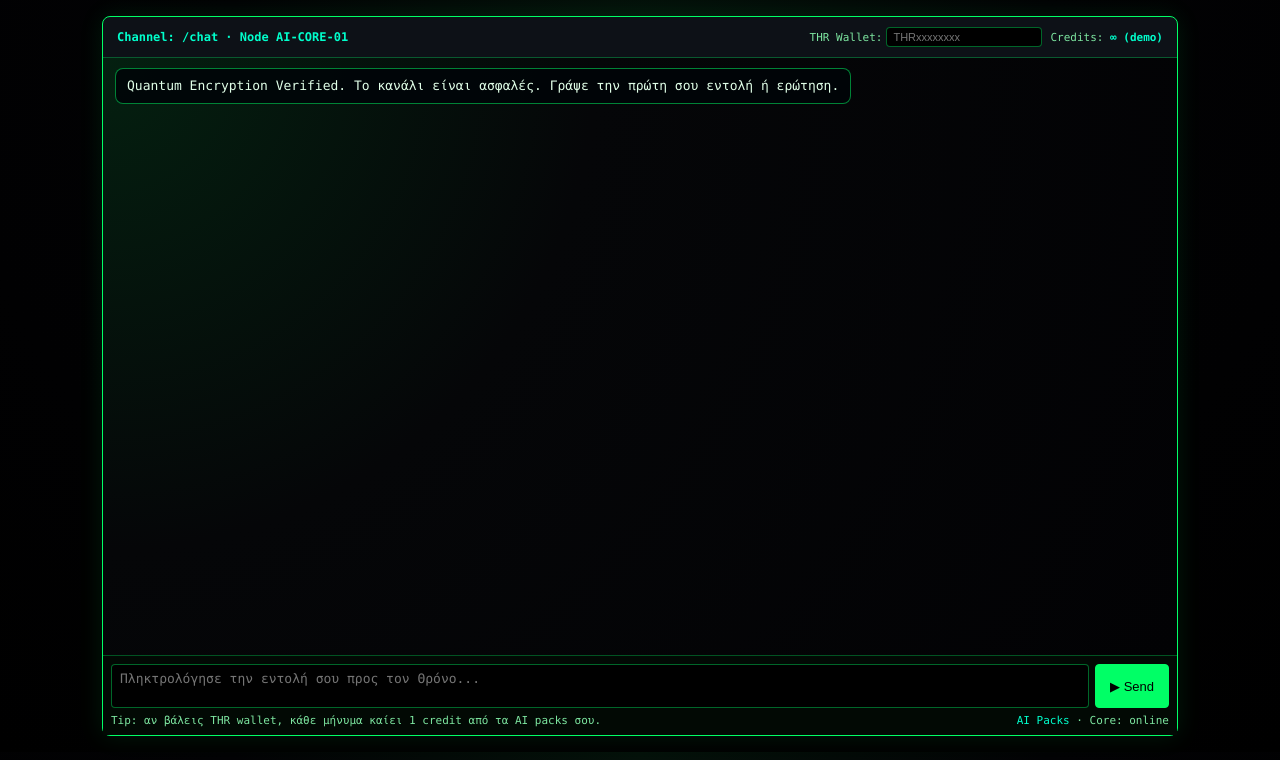
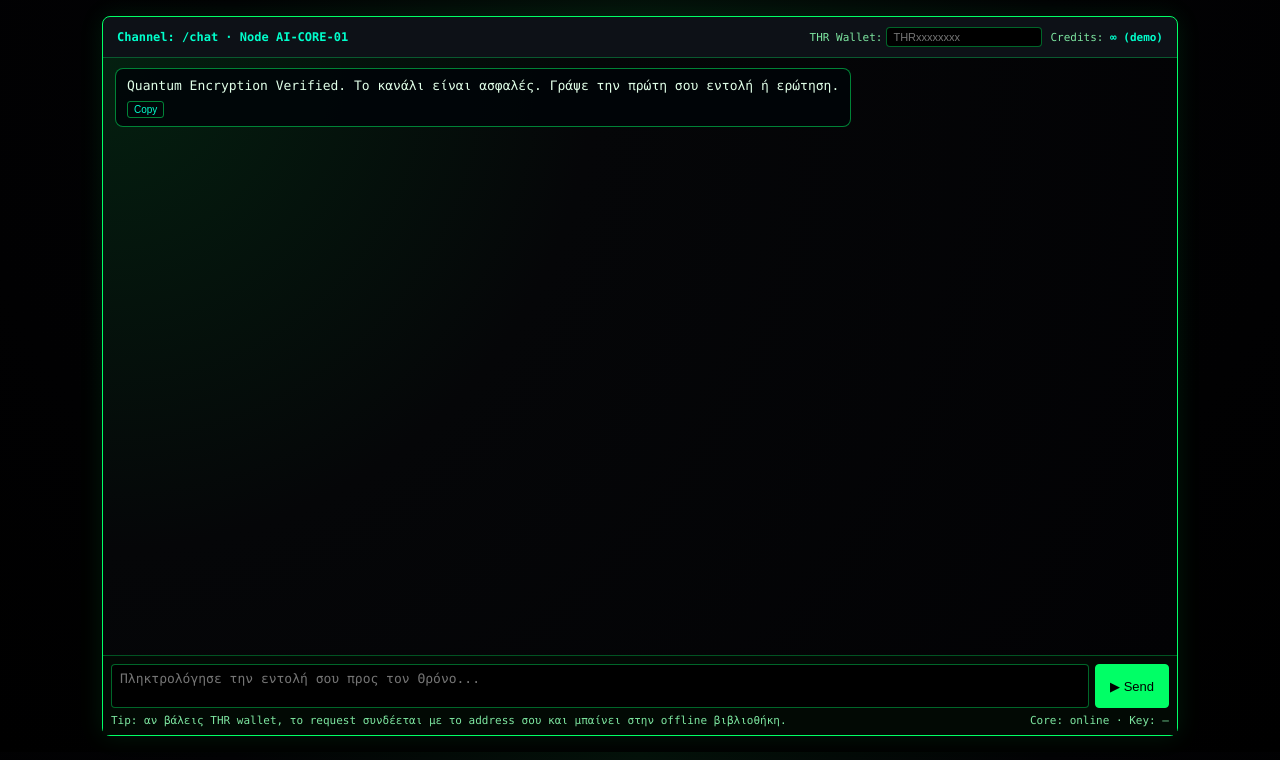
Before and after one commit to Tsipchain/thronos-V3.6, a Flask app: template templates/chat.html in a window 1280 px wide. Shown: the part 40-800 px from the top of the page. Run offline with Flask 2, Linux system fonts and the light colour scheme; the template is opened without the code that fills it, so the values that code supplies are empty.

Commit message:
Update chat.html

```diff
--- a/templates/chat.html
+++ b/templates/chat.html
@@ -147,6 +147,7 @@
             line-height: 1.4;
             font-size: 13px;
             white-space: pre-wrap;
+            position: relative;
         }
 
         .message-row.user .bubble {
@@ -168,6 +169,34 @@
 
         .meta-line span {
             margin-right: 10px;
+        }
+
+        .meta-tools {
+            margin-top: 6px;
+            display: flex;
+            flex-wrap: wrap;
+            gap: 6px;
+            font-size: 10px;
+        }
+
+        .btn-copy {
+            border-radius: 3px;
+            border: 1px solid rgba(0, 255, 102, 0.5);
+            background: transparent;
+            color: var(--accent);
+            padding: 2px 6px;
+            cursor: pointer;
+            font-size: 10px;
+        }
+
+        .btn-copy:hover {
+            background: rgba(0, 255, 102, 0.12);
+        }
+
+        .file-link {
+            text-decoration: none;
+            color: var(--accent);
+            border-bottom: 1px dotted rgba(0, 255, 102, 0.6);
         }
 
         .chat-footer {
@@ -209,17 +238,6 @@
             display: flex;
             align-items: center;
             gap: 4px;
-        }
-
-        .btn.secondary {
-            background: transparent;
-            color: var(--accent);
-        }
-
-        .btn.danger {
-            border-color: var(--danger);
-            color: var(--danger);
-            background: transparent;
         }
 
         .btn:disabled {
@@ -264,7 +282,7 @@
 <body>
 <div class="top-bar">
     <div class="logo">THRONOS <span>QUANTUM</span> ASSISTANT</div>
-    <div class="status-pill">Quantum Encryption Active · 256-bit Session Key</div>
+    <div class="status-pill" id="top-status-pill">Quantum Encryption Active · 256-bit Session Key</div>
 </div>
 
 <div id="root">
@@ -295,11 +313,11 @@
             </div>
             <div class="footer-info">
                 <div>
-                    Tip: αν βάλεις THR wallet, κάθε μήνυμα καίει 1 credit από τα AI packs σου.
+                    Tip: αν βάλεις THR wallet, το request συνδέεται με το address σου και μπαίνει στην offline βιβλιοθήκη.
                 </div>
                 <div>
-                    <a href="/ai_packs" class="link" target="_blank">AI Packs</a> ·
-                    <span id="status-line">Core: online</span>
+                    <span id="status-line">Core: online</span> ·
+                    <span id="key-line">Key: —</span>
                 </div>
             </div>
         </div>
@@ -307,48 +325,23 @@
 </div>
 
 <script>
-    const messagesEl = document.getElementById("messages");
-    const userInputEl = document.getElementById("user-input");
-    const sendBtn = document.getElementById("send-btn");
-    const walletInputEl = document.getElementById("wallet-input");
-    const creditsEl = document.getElementById("credits-count");
-    const statusLineEl = document.getElementById("status-line");
+    const messagesEl      = document.getElementById("messages");
+    const userInputEl     = document.getElementById("user-input");
+    const sendBtn         = document.getElementById("send-btn");
+    const walletInputEl   = document.getElementById("wallet-input");
+    const creditsEl       = document.getElementById("credits-count");
+    const statusLineEl    = document.getElementById("status-line");
+    const keyLineEl       = document.getElementById("key-line");
+    const topStatusPillEl = document.getElementById("top-status-pill");
 
     // --- helpers ---
 
     function saveWalletLocal(addr) {
-        try {
-            localStorage.setItem("thronos_wallet", addr || "");
-        } catch (_) {}
+        try { localStorage.setItem("thronos_wallet", addr || ""); } catch (_) {}
     }
 
     function loadWalletLocal() {
-        try {
-            return localStorage.getItem("thronos_wallet") || "";
-        } catch (_) {
-            return "";
-        }
-    }
-
-    function appendMessage(role, text, meta) {
-        const row = document.createElement("div");
-        row.className = "message-row " + role;
-
-        const bubble = document.createElement("div");
-        bubble.className = "bubble";
-        bubble.textContent = text;
-
-        row.appendChild(bubble);
-
-        if (meta) {
-            const metaDiv = document.createElement("div");
-            metaDiv.className = "meta-line";
-            metaDiv.innerHTML = meta;
-            bubble.appendChild(metaDiv);
-        }
-
-        messagesEl.appendChild(row);
-        messagesEl.scrollTop = messagesEl.scrollHeight;
+        try { return localStorage.getItem("thronos_wallet") || ""; } catch (_) { return ""; }
     }
 
     function setCreditsLabel(v) {
@@ -364,6 +357,72 @@
         statusLineEl.textContent = text;
     }
 
+    function setQuantumKey(key) {
+        if (!key) return;
+        const shortKey = String(key).slice(0, 16) + "…";
+        keyLineEl.textContent = "Key: " + shortKey;
+        topStatusPillEl.textContent = "Quantum Encryption Verified · " + shortKey;
+    }
+
+    function appendMessage(role, text, metaHtml, files) {
+        const row = document.createElement("div");
+        row.className = "message-row " + role;
+
+        const bubble = document.createElement("div");
+        bubble.className = "bubble";
+
+        const main = document.createElement("div");
+        main.textContent = text || "";
+        bubble.appendChild(main);
+
+        if (metaHtml) {
+            const metaDiv = document.createElement("div");
+            metaDiv.className = "meta-line";
+            metaDiv.innerHTML = metaHtml;
+            bubble.appendChild(metaDiv);
+        }
+
+        if (role === "ai") {
+            const tools = document.createElement("div");
+            tools.className = "meta-tools";
+
+            // copy button
+            const copyBtn = document.createElement("button");
+            copyBtn.className = "btn-copy";
+            copyBtn.type = "button";
+            copyBtn.textContent = "Copy";
+            copyBtn.addEventListener("click", () => {
+                if (navigator.clipboard) {
+                    navigator.clipboard.writeText(text || "").catch(() => {});
+                }
+            });
+            tools.appendChild(copyBtn);
+
+            // file links (if any)
+            if (Array.isArray(files) && files.length > 0) {
+                const minutes = Math.round((files[0].expires_in || 3600) / 60);
+                files.forEach(f => {
+                    const a = document.createElement("a");
+                    a.href = f.url;
+                    a.target = "_blank";
+                    a.rel = "noopener";
+                    a.className = "file-link";
+                    a.textContent = "Download " + (f.filename || "file");
+                    tools.appendChild(a);
+                });
+                const infoSpan = document.createElement("span");
+                infoSpan.textContent = " (auto-delete ~" + minutes + " min)";
+                tools.appendChild(infoSpan);
+            }
+
+            bubble.appendChild(tools);
+        }
+
+        row.appendChild(bubble);
+        messagesEl.appendChild(row);
+        messagesEl.scrollTop = messagesEl.scrollHeight;
+    }
+
     async function sendMessage() {
         const text = userInputEl.value.trim();
         if (!text) return;
@@ -377,7 +436,7 @@
         sendBtn.disabled = true;
         setStatus("Core: thinking…");
 
-        // προσωρινό "typing" bubble
+        // typing bubble
         const thinkingRow = document.createElement("div");
         thinkingRow.className = "message-row ai";
         const thinkingBubble = document.createElement("div");
@@ -400,20 +459,6 @@
             messagesEl.removeChild(thinkingRow);
 
             if (!res.ok) {
-                // ειδική περίπτωση 402 = no credits
-                if (res.status === 402) {
-                    const data = await res.json().catch(() => ({}));
-                    appendMessage(
-                        "ai",
-                        data.error || "No AI credits available for this wallet.",
-                        `<span class="badge-warning">Credits depleted</span>
-                         <span>Wallet: ${data.wallet || "unknown"}</span>`
-                    );
-                    setStatus("Core: payment required (no credits)");
-                    setCreditsLabel(0);
-                    return;
-                }
-
                 appendMessage("ai", "Quantum Interference: HTTP " + res.status);
                 setStatus("Core: error");
                 return;
@@ -422,22 +467,27 @@
             const data = await res.json();
 
             const metaParts = [];
-            if (data.quantum_key) {
-                metaParts.push(`<span>Key: ${String(data.quantum_key).slice(0, 12)}…</span>`);
-            }
             if (data.wallet) {
                 metaParts.push(`<span>Wallet: ${data.wallet}</span>`);
             }
-            if (typeof data.remaining_credits === "number") {
-                metaParts.push(`<span>Credits: ${data.remaining_credits}</span>`);
-                setCreditsLabel(data.remaining_credits);
+            if (data.status) {
+                metaParts.push(`<span>Status: ${data.status}</span>`);
             }
 
-            appendMessage("ai", data.response || "[Empty response]", metaParts.join(" "));
+            appendMessage(
+                "ai",
+                data.response || "[Empty response]",
+                metaParts.join(" "),
+                data.files || []
+            );
+
+            if (data.quantum_key) {
+                setQuantumKey(data.quantum_key);
+            }
             setStatus("Core: " + (data.status || "online"));
         } catch (err) {
             messagesEl.removeChild(thinkingRow);
-            appendMessage("ai", "Quantum Interference Detected: " + err.message);
+            appendMessage("ai", "Quantum Interference Detected: " + (err.message || String(err)));
             setStatus("Core: network error");
         } finally {
             sendBtn.disabled = false;
@@ -455,24 +505,9 @@
     });
 
     walletInputEl.value = loadWalletLocal();
-    if (walletInputEl.value) {
-        // μπορούμε να ρωτήσουμε credits αργότερα με fetch /api/ai_credits_status
-        setCreditsLabel("…");
-        fetch("/api/ai_credits_status?wallet=" + encodeURIComponent(walletInputEl.value))
-            .then(r => r.ok ? r.json() : null)
-            .then(data => {
-                if (data && typeof data.credits === "number") {
-                    setCreditsLabel(data.credits);
-                } else {
-                    setCreditsLabel("infinite");
-                }
-            })
-            .catch(() => setCreditsLabel("infinite"));
-    } else {
-        setCreditsLabel("infinite");
-    }
+    setCreditsLabel("infinite");
 
-    // αρχικό μήνυμα καλωσορίσματος
+    // welcome message
     appendMessage(
         "ai",
         "Quantum Encryption Verified. Το κανάλι είναι ασφαλές. Γράψε την πρώτη σου εντολή ή ερώτηση."
```
